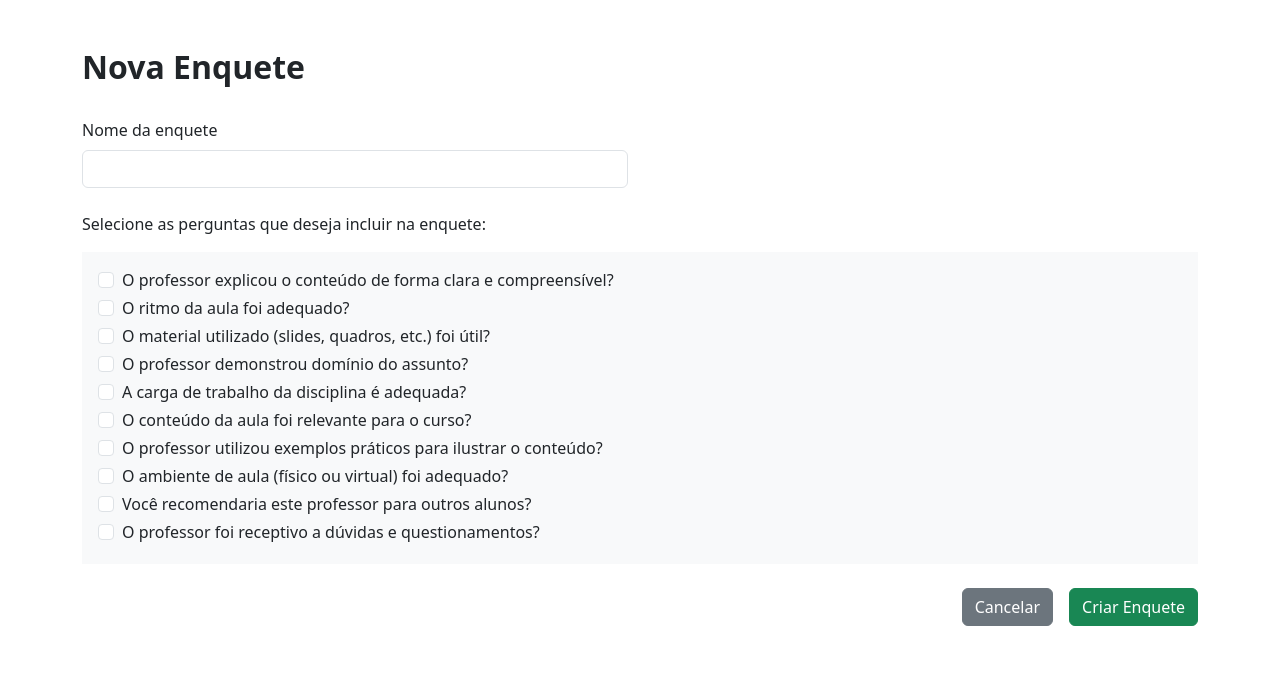
After one commit to rafael-fernandes/avalia-mais, a Flask app: page /nova_enquete in a window 1280 px wide. The commit adds this page. Shown: the top 673 px of the page. Run offline with Flask 3, Linux system fonts and the light colour scheme; some libraries are stand-ins or nearby versions.

Commit message:
chore: add nova enquete page

```diff
--- a/app.py
+++ b/app.py
@@ -3,6 +3,20 @@ from datetime import datetime
 import sqlite3
 
 app = Flask(__name__)
+
+def get_perguntas():
+  return {
+    '1': 'O professor explicou o conteúdo de forma clara e compreensível?',
+    '2': 'O ritmo da aula foi adequado?',
+    '3': 'O material utilizado (slides, quadros, etc.) foi útil?',
+    '4': 'O professor demonstrou domínio do assunto?',
+    '5': 'A carga de trabalho da disciplina é adequada?',
+    '6': 'O conteúdo da aula foi relevante para o curso?',
+    '7': 'O professor utilizou exemplos práticos para ilustrar o conteúdo?',
+    '8': 'O ambiente de aula (físico ou virtual) foi adequado?',
+    '9': 'Você recomendaria este professor para outros alunos?',
+    '10': 'O professor foi receptivo a dúvidas e questionamentos?'
+  }
 
 # Configuração do banco de dados
 def init_db():
@@ -90,5 +104,11 @@ def enquetes():
 
   return render_template('enquetes.html', enquetes=enquetes)
 
+@app.route('/nova_enquete', methods=['GET'])
+def nova_enquete():
+  perguntas = get_perguntas()
+
+  return render_template('nova_enquete.html', perguntas=perguntas)
+
 if __name__ == '__main__':
   app.run(debug=True)
--- a/templates/enquetes.html
+++ b/templates/enquetes.html
@@ -7,7 +7,7 @@
     <div class="d-flex w-100 justify-content-between align-items-center">
       <h2><strong>Minhas Enquetes</strong></h2>
 
-      <a href="#" class="btn btn-success">+ Nova Enquete</a>
+      <a href="{{ url_for('nova_enquete') }}" class="btn btn-success">+ Nova Enquete</a>
     </div>
 
     <div class="mt-4">
--- /dev/null
+++ b/templates/nova_enquete.html
@@ -0,0 +1,42 @@
+{% extends "index.html" %}
+
+{% block pagetitle %}Nova Enquete{% endblock %}
+
+{% block content %}
+  <div class="container py-5">
+    <div class="d-flex w-100 justify-content-between align-items-center">
+      <h2><strong>Nova Enquete</strong></h2>
+    </div>
+
+    <div class="mt-4">
+      <form method="post">
+        <div class="row">
+          <div class="col-md-6">
+            <div class="form-group">
+              <label for="titulo">Nome da enquete</label>
+              <input type="text" class="form-control mt-2" id="titulo" name="titulo" required>
+            </div>
+          </div>
+        </div>
+
+        <div class="pt-4">
+          <label>Selecione as perguntas que deseja incluir na enquete:</label>
+
+          <div class="bg-light p-3 mt-3">
+            {% for key, pergunta in perguntas.items() %}
+              <div class="mb-1 form-check">
+                <input type="checkbox" class="form-check-input" id="pergunta-{{ key }}" value="{{ key }}" name="perguntas[]">
+                <label class="form-check-label" for="pergunta-{{ key }}">{{ pergunta }}</label>
+              </div>
+            {% endfor %}
+          </div>
+        </div>
+
+        <div class="pt-4 d-flex justify-content-end">
+          <a href="{{ url_for('enquetes') }}" class="btn btn-secondary">Cancelar</a>&emsp;
+          <button type="submit" class="btn btn-success">Criar Enquete</button>
+        </div>
+      </div>
+    </div>
+  </div>
+{% endblock %}
```
